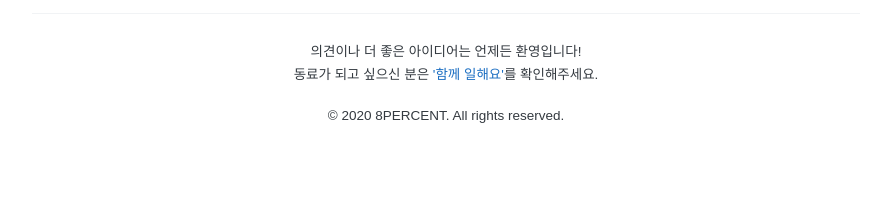
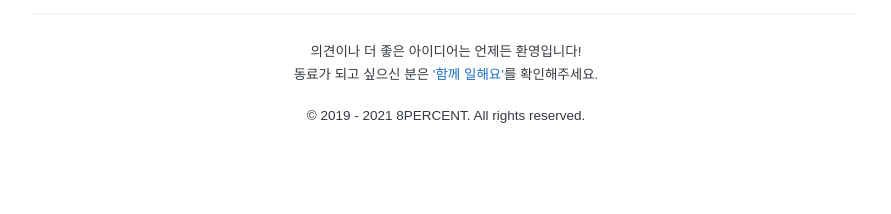
Before and after one commit to 8percent/8percent.github.io, a Jekyll site: the page built from index.html, in a window 1280 px wide. Shown: the part 1418-1632 px from the top of the page, without its empty margins (194-1085 px from the left). Built offline with Jekyll 4.4.1, drawn with Linux system fonts in a browser that asks for light colours; some web fonts are replaced; the list of posts is cut into pages by our own code.

Commit message:
CHG: 인턴십 2주차 후기 리뷰 내용 수정 및 저작권 년도 변경

```diff
--- a/_config.yml
+++ b/_config.yml
@@ -81,7 +81,8 @@ authors:
 #  email:            your-id@your-email.com
 
 copyright:
-  year:             2020
+  start_year:           2019
+  end_year:             2021
   name:             8PERCENT
 
 # Google-analytics
--- a/_includes/footer.html
+++ b/_includes/footer.html
@@ -67,5 +67,5 @@
     {% endif %}
 
   </div>
-  © {{ site.copyright.year }} {{ site.copyright.name }}. All rights reserved.
+  © {{ site.copyright.start_year }} - {{ site.copyright.end_year }} {{ site.copyright.name }}. All rights reserved.
 </div>
```
